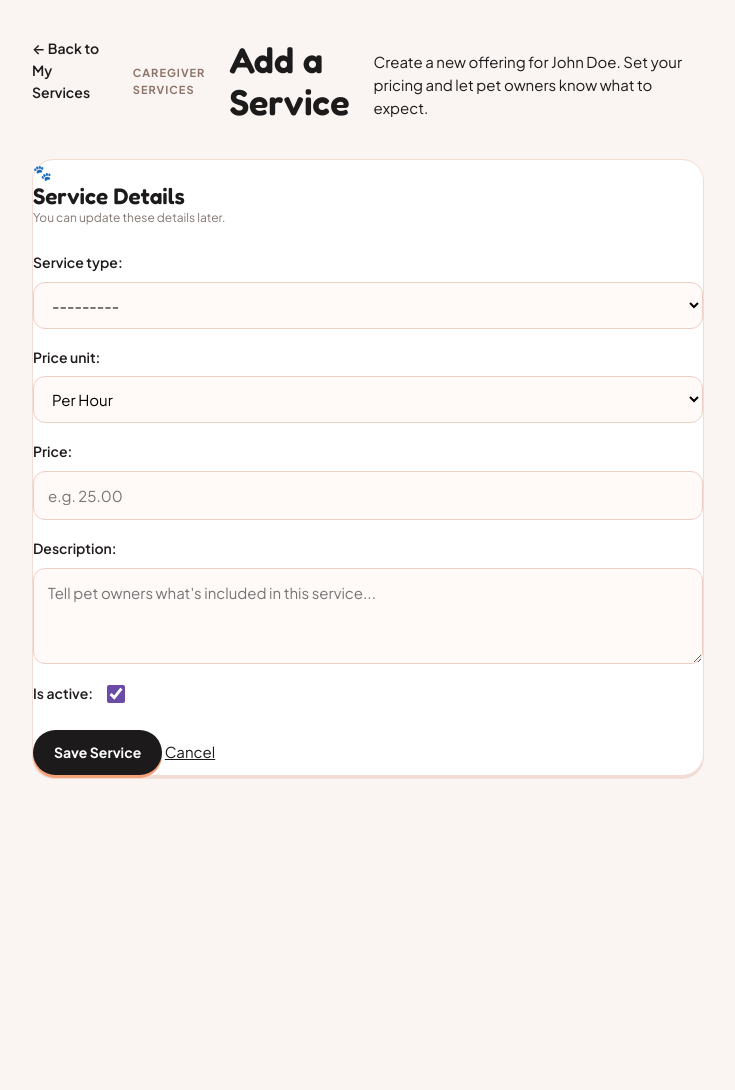
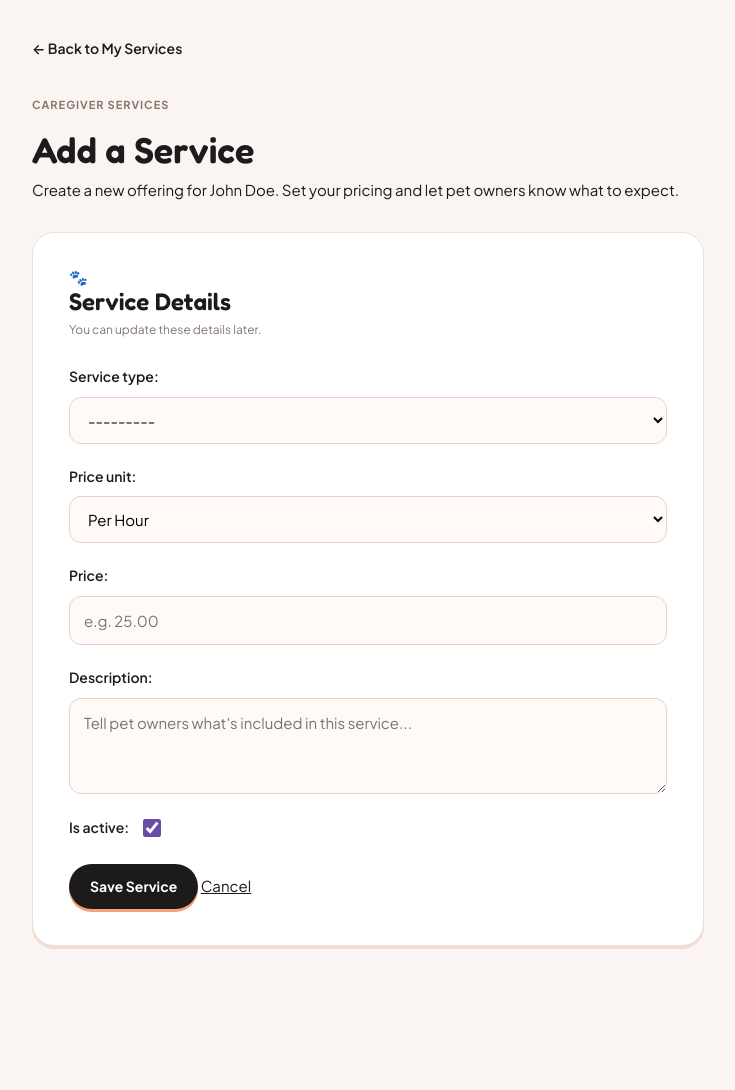
Before and after one commit to MeghanaZagabathuni/team1-mon-fall26, a Django app: page /caregivers/1/services/add/ in a window 1280 px wide. Shown: the part 88-1178 px from the top of the page, without its empty margins (272-1007 px from the left). Before the commit the page ends 867 px from the top, so only its background shows below. Run offline with Django 5.2, Linux system fonts and the light colour scheme; data comes from the database, SQL or seed files in the repository; both versions use the stored data as it was after the commit.

```diff
--- a/caregivers/forms.py
+++ b/caregivers/forms.py
@@ -75,3 +75,17 @@ class CaregiverServicesForm(forms.ModelForm):
                 "placeholder": "e.g. 25.00"
             }),
         }
+
+def clean(self):
+    cleaned_data = super().clean()
+
+    is_active = cleaned_data.get("is_active")
+    price = cleaned_data.get("price")
+
+    if is_active and price is None:
+        self.add_error(
+            "price",
+            "Please set a price before activating this service."
+        )
+
+    return cleaned_data
--- a/caregivers/views.py
+++ b/caregivers/views.py
@@ -131,10 +131,27 @@ def add_caregiver_service(request, pk):
     if request.method == "POST":
         form = CaregiverServicesForm(request.POST)
 
+
         if form.is_valid():
-            service = form.save(commit=False)
-            service.caregiver = caregiver
-            service.save()
+            service_type = form.cleaned_data["service_type"]
+
+            already_exists = CaregiverService.objects.filter(
+                caregiver=caregiver,
+                service_type=service_type
+            ).exists()
+
+            if already_exists:
+                form.add_error(
+                    "service_type",
+                    "You already have this service! Please edit your existing listing instead."
+                )
+            else:
+                service = form.save(commit=False)
+                service.caregiver = caregiver
+                service.save()
+
+                return redirect("services", pk=caregiver.pk)
+
 
             return redirect("services", pk=caregiver.pk)
 
--- a/static/css/style.css
+++ b/static/css/style.css
@@ -1631,3 +1631,75 @@ img.pet-initial-large {
         font-size: 27px;
     }
 }
+
+
+/* ==========================================
+   Add / Edit Service Page Fixes
+   ========================================== */
+
+.service-page:has(.service-editor-card) {
+    max-width: 850px;
+    margin: 0 auto;
+    padding: 30px 24px 80px;
+}
+
+/* Keep the back link on its own line */
+.service-page:has(.service-editor-card) > .service-back-link {
+    display: inline-flex;
+    width: fit-content;
+    margin-bottom: 26px;
+}
+
+/* Stack the heading and description */
+.service-page:has(.service-editor-card) .service-page-header {
+    display: flex;
+    flex-direction: column;
+    align-items: flex-start;
+    gap: 8px;
+    margin-bottom: 30px;
+}
+
+.service-page:has(.service-editor-card) .service-page-header h1 {
+    font-size: 36px;
+    line-height: 1.15;
+    margin: 0;
+}
+
+.service-page:has(.service-editor-card) .service-page-description {
+    max-width: 600px;
+    line-height: 1.6;
+}
+
+/* Restore padding inside the form card */
+.service-editor-card {
+    padding: 32px 36px 36px;
+    border-radius: 22px;
+}
+
+.service-editor-card h2 {
+    margin-bottom: 6px;
+    font-size: 24px;
+}
+
+.service-editor-card .service-form-fields {
+    margin-top: 26px;
+}
+
+/* Keep form labels comfortably separated */
+.service-editor-card .service-form-fields {
+    gap: 22px;
+}
+
+.service-editor-card .service-form-fields p {
+    gap: 9px;
+}
+
+@media (max-width: 600px) {
+    .service-editor-card {
+        padding: 24px 20px;
+    }
+
+    .service-page:has(.service-editor-card) .service-page-header h1 {
+        font-size: 30px;
+    }
+}
```
Also changed, not shown: db.sqlite3.
